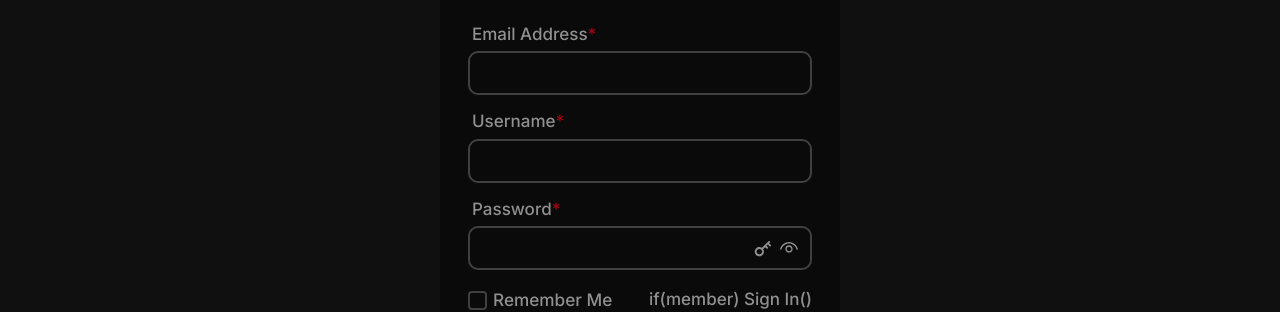
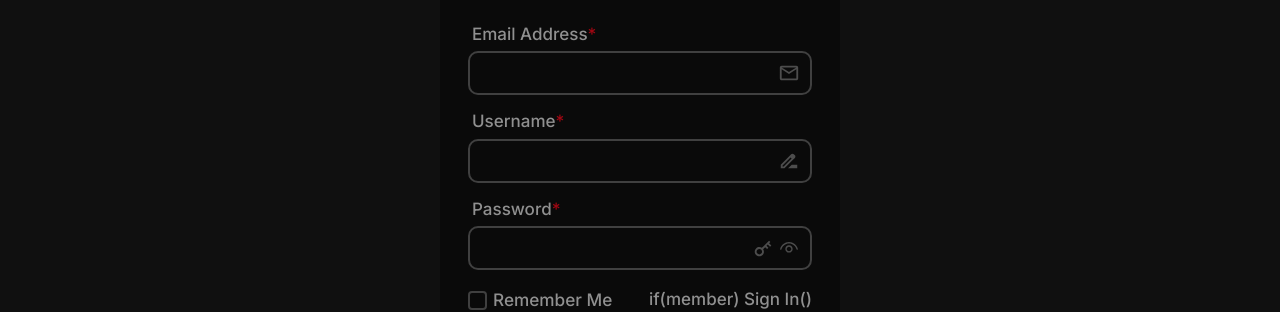
Before and after one commit to chuchra-himanshu/ui.cooders.org, a React (Vite) app: page /signup in a window 1280 px wide. Shown: the part 221-533 px from the top of the page. Built offline with nearby package versions, Linux system fonts and the light colour scheme; no server answers.

Commit message:
Add Icons on Input Fields

```diff
--- a/src/components/form/PasswordInput.tsx
+++ b/src/components/form/PasswordInput.tsx
@@ -38,13 +38,13 @@ const PasswordInput: React.FC<PasswordInputPropsInterface> = ({
         <section className="flex items-center gap-1 absolute top-[11px] right-3">
           {generateRandomPassword && (
             <RiKey2Line
-              className="cursor-pointer text-text-secondary hover:text-accent transition-all duration-200 ease-in-out"
+              className="cursor-pointer text-text-secondary opacity-50 hover:opacity-100 hover:text-accent transition-all duration-200 ease-in-out"
               size={22}
               onClick={generateRandomPassword}
             />
           )}
           <Icon
-            className="cursor-pointer text-text-secondary hover:text-accent transition-all duration-200 ease-in-out"
+            className="cursor-pointer text-text-secondary opacity-50 hover:opacity-100 hover:text-accent transition-all duration-200 ease-in-out"
             size={22}
             onClick={togglePasswordVisibility}
             aria-label={showPassword ? "Hide password" : "Show password"}
--- a/src/components/form/TextInput.tsx
+++ b/src/components/form/TextInput.tsx
@@ -10,6 +10,7 @@ const TextInput: React.FC<TextInputPropsInterface> = ({
   placeholder = "",
   disabled = false,
   handleInputChange,
+  Icon,
 }) => {
   return (
     <div className="flex flex-col text-text-secondary font-medium focus-within:text-accent gap-1 transition-all ease-in-out duration-200 mb-[14px]">
@@ -17,6 +18,7 @@ const TextInput: React.FC<TextInputPropsInterface> = ({
         {label}
         {required && <span className="text-red-800">*</span>}
       </label>
+      <div className="relative">
         <input
           type={inputType}
           id={id}
@@ -25,8 +27,13 @@ const TextInput: React.FC<TextInputPropsInterface> = ({
           placeholder={placeholder}
           onChange={handleInputChange}
           disabled={disabled}
-        className="outline-none w-full rounded-[10px] px-3 py-2 border-2 border-border-primary focus:text-text-primary focus:border-accent transition-all ease-in-out duration-200"
+          className="outline-none w-full rounded-[10px] px-3 py-2 pr-10 border-2 border-border-primary focus:text-text-primary focus:border-accent transition-all ease-in-out duration-200"
         />
+        <Icon
+          className="absolute top-[11px] right-3 opacity-50 text-text-secondary transition-all duration-200 ease-in-out"
+          size={22}
+        />
+      </div>
     </div>
   );
 };
--- a/src/pages/auth/ChangePassword.tsx
+++ b/src/pages/auth/ChangePassword.tsx
@@ -6,6 +6,7 @@ import {
   SubmitButton,
   TextInput,
 } from "../../components";
+import { MdOutlineMail } from "react-icons/md";
 
 const ChangePassword: React.FC = () => {
   const navigate: NavigateFunction = useNavigate();
@@ -47,6 +48,7 @@ const ChangePassword: React.FC = () => {
         value={formData.email}
         disabled={true}
         handleInputChange={handleInputChange}
+        Icon={MdOutlineMail}
       />
       <PasswordInput
         id="changepassword-password"
--- a/src/pages/auth/EmailVerification.tsx
+++ b/src/pages/auth/EmailVerification.tsx
@@ -5,6 +5,7 @@ import {
   SubmitButton,
   TextInput,
 } from "../../components";
+import { MdOutlineMail } from "react-icons/md";
 
 const EmailVerification: React.FC = () => {
   const initialData: EmailVerificationFormDataInterface = {
@@ -42,6 +43,7 @@ const EmailVerification: React.FC = () => {
         name="email"
         value={formData.email}
         handleInputChange={handleInputChange}
+        Icon={MdOutlineMail}
       />
       <OTPInput />
       <section className="mt-[22px]">
--- a/src/pages/auth/ForgetPassword.tsx
+++ b/src/pages/auth/ForgetPassword.tsx
@@ -6,6 +6,7 @@ import {
   SubmitButton,
   TextInput,
 } from "../../components";
+import { MdOutlineMail } from "react-icons/md";
 
 const ForgetPassword: React.FC = () => {
   const navigate: NavigateFunction = useNavigate();
@@ -59,6 +60,7 @@ const ForgetPassword: React.FC = () => {
         name="email"
         value={formData.email}
         handleInputChange={handleInputChange}
+        Icon={MdOutlineMail}
       />
       <OTPInput />
       <SwitchToSignIn />
--- a/src/pages/auth/SignIn.tsx
+++ b/src/pages/auth/SignIn.tsx
@@ -9,6 +9,7 @@ import {
   TextInput,
 } from "../../components";
 import { useNavigate, type NavigateFunction } from "react-router-dom";
+import { MdDriveFileRenameOutline } from "react-icons/md";
 
 const SignIn: React.FC = () => {
   const navigate: NavigateFunction = useNavigate();
@@ -62,6 +63,7 @@ const SignIn: React.FC = () => {
         value={formData.username}
         required={true}
         handleInputChange={handleInputChange}
+        Icon={MdDriveFileRenameOutline}
       />
       <PasswordInput
         id="signin-password"
--- a/src/pages/auth/SignUp.tsx
+++ b/src/pages/auth/SignUp.tsx
@@ -10,6 +10,7 @@ import {
 } from "../../components";
 import { useNavigate, type NavigateFunction } from "react-router-dom";
 import { HELPER_UTILITY } from "../../utils";
+import { MdDriveFileRenameOutline, MdOutlineMail } from "react-icons/md";
 
 const SignUp: React.FC = () => {
   const navigate: NavigateFunction = useNavigate();
@@ -69,6 +70,7 @@ const SignUp: React.FC = () => {
         name="email"
         value={formData.email}
         handleInputChange={handleInputChange}
+        Icon={MdOutlineMail}
       />
       <TextInput
         id="signup-username"
@@ -78,6 +80,7 @@ const SignUp: React.FC = () => {
         value={formData.username}
         required={true}
         handleInputChange={handleInputChange}
+        Icon={MdDriveFileRenameOutline}
       />
       <PasswordInput
         id="signup-password"
--- a/src/pages/auth/TwoFactorAuthentication.tsx
+++ b/src/pages/auth/TwoFactorAuthentication.tsx
@@ -5,6 +5,7 @@ import {
   SubmitButton,
   TextInput,
 } from "../../components";
+import { MdOutlineMail } from "react-icons/md";
 
 const TwoFactorAuthentication: React.FC = () => {
   const initialData: TwoFactorAuthenticationFormDataInterface = {
@@ -40,6 +41,7 @@ const TwoFactorAuthentication: React.FC = () => {
         value={formData.email}
         disabled={true}
         handleInputChange={handleInputChange}
+        Icon={MdOutlineMail}
       />
       <OTPInput />
       <section className="mt-[22px]">
--- a/src/types/components/form.components.types.d.ts
+++ b/src/types/components/form.components.types.d.ts
@@ -8,6 +8,7 @@ interface TextInputPropsInterface {
   value: string;
   disabled?: boolean;
   handleInputChange?: (e: React.ChangeEvent<HTMLInputElement>) => void;
+  Icon: IconType;
 }
 
 interface PasswordInputPropsInterface {
```
Lines whose indentation alone changed are shown as unchanged.
